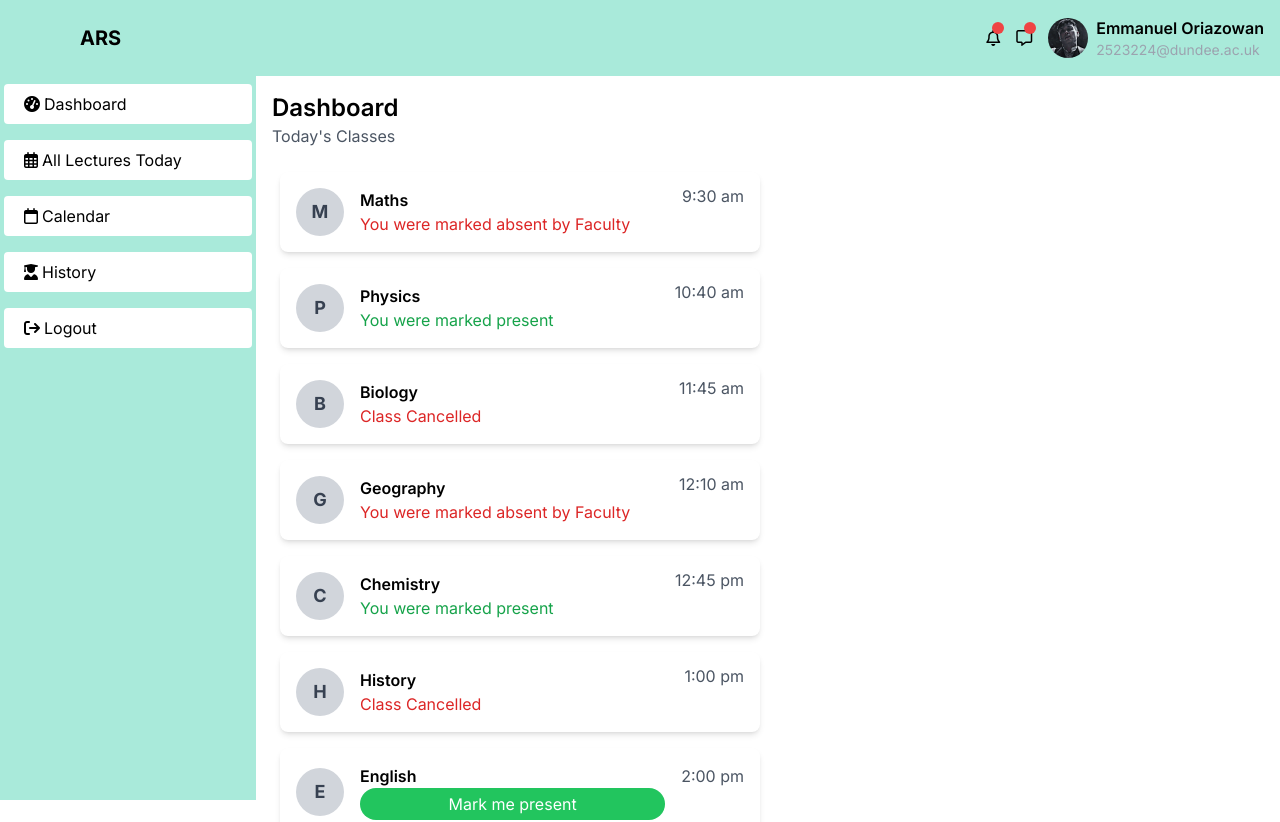
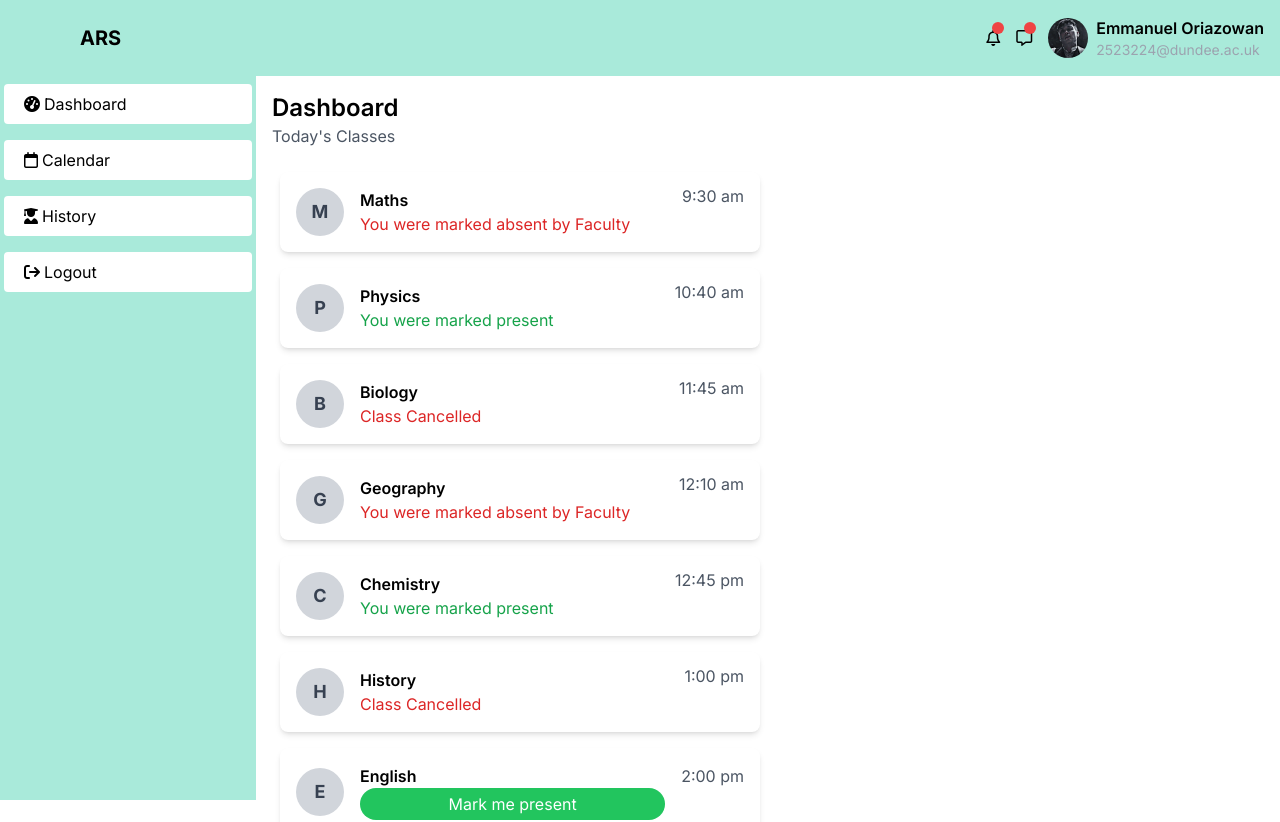
Before and after one commit to Emmanuel-Ehis/attendance-recording-software, a Next.js app: page / in a window 1280 px wide. Shown: the top 822 px of the page. Built offline with nearby package versions, Linux system fonts and the light colour scheme; a web font is replaced by a local one.

Commit message:
updated front-end

```diff
--- a/src/components/Sidebar.jsx
+++ b/src/components/Sidebar.jsx
@@ -14,11 +14,6 @@
           onClick={resetSelectedClass}
         >
           <i className="fas fa-tachometer-alt m-1"></i> Dashboard
-        </div>
-      </Link>
-      <Link href="/lectures">
-        <div className="flex items-center space-x-2 px-4 py-2 my-2 m-1 rounded bg-white text-black hover:bg-gray-600 hover:text-white">
-          <i className="far fa-calendar-alt m-1"></i> All Lectures Today
         </div>
       </Link>
       <Link href="/calendar">
--- a/src/components/attendancereport.jsx
+++ b/src/components/attendancereport.jsx
@@ -2,7 +2,7 @@
 import React from "react";
 import { CircularProgressbar, buildStyles } from 'react-circular-progressbar';
 import 'react-circular-progressbar/dist/styles.css';
-import Weeklystats from '@/components/Weeklystats';
+// import Weeklystats from '@/components/Weeklystats';
 import TrendLineGraph from '@/components/TrendLineGraph';
 import TotalStats from '@/components/TotalStats';
 
@@ -91,11 +91,11 @@
           </div>
         </div>
       {/* Weekly Stats Bar Graph */}
-      <div className="bg-gray-100 rounded-lg p-4 m-1">
+      {/* <div className="bg-gray-100 rounded-lg p-4 m-1">
       <div className="mb-6">
         <Weeklystats />
       </div>
-      </div>
+      </div> */}
       {/* Semester Attendance Progress */}
       <div className="bg-gray-100 rounded-lg p-4 m-1">
       <div className="mb-6">
```
